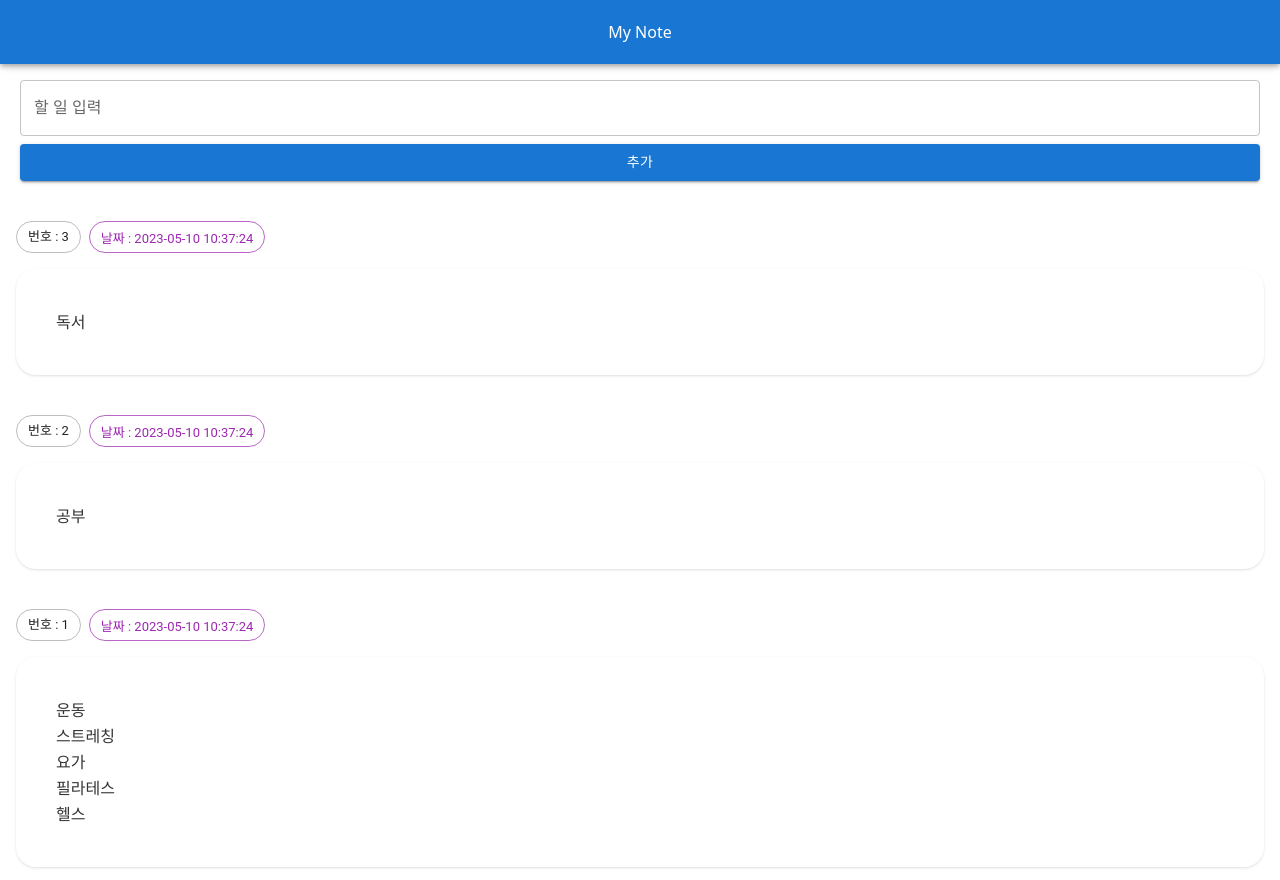
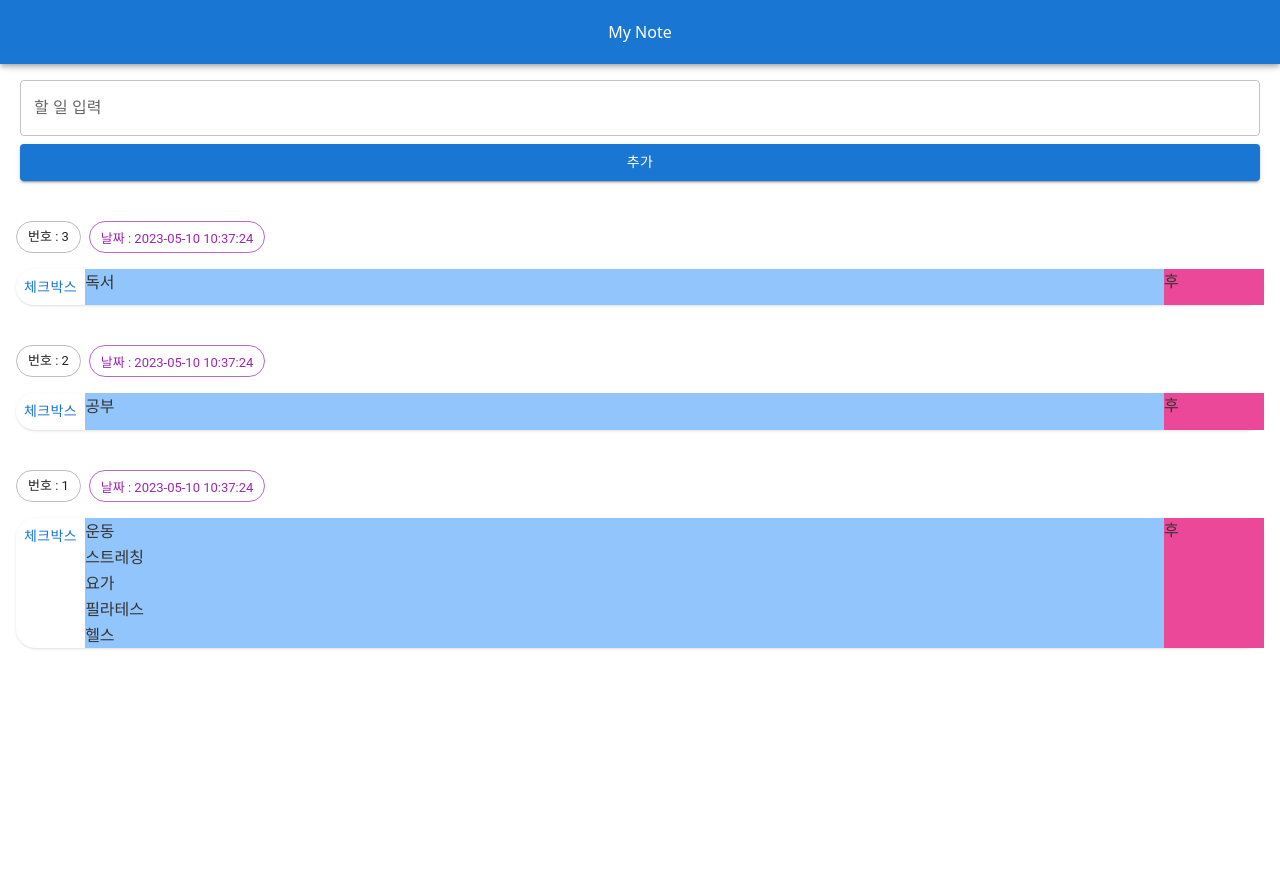
Before and after one commit to kkwonju/2023_04_react_test, a React (Create React App) app: page / in a window 1280 px wide. Built offline with nearby package versions, Linux system fonts and the light colour scheme; the HTML template or start-up script is replaced by a standard one; a web font is replaced by a local one.

Commit message:
체크박스 버튼 생성, border-radius 설정

```diff
--- a/src/App.js
+++ b/src/App.js
@@ -101,13 +101,14 @@ function App() {
                   className="!pt-1"
                 />
               </div>
-              <div class="mt-4 p-10 shadow rounded-[20px] whitespace-pre-wrap leading-relaxed hover:text-[color:var(--mui-color-primary-main)]">
-                <Box
-                  component="span"
-                  // sx={{ color: "primary.sub" }}
-                >
+              <div className="mt-4 shadow rounded-[20px] flex">
+                <Button variant="text" className="flex-shrink-0 !items-start !rounded-[20px_0_0_20px]">
+                  <span>체크박스</span>
+                </Button>
+                <div class="bg-blue-300 whitespace-pre-wrap leading-relaxed hover:text-[color:var(--mui-color-primary-main)] flex-grow">
                   {todo.content}
-                </Box>
+                </div>
+                <div className="bg-pink-500 w-[100px] flex-shrink-0">후</div>
               </div>
             </li>
           ))}
```
